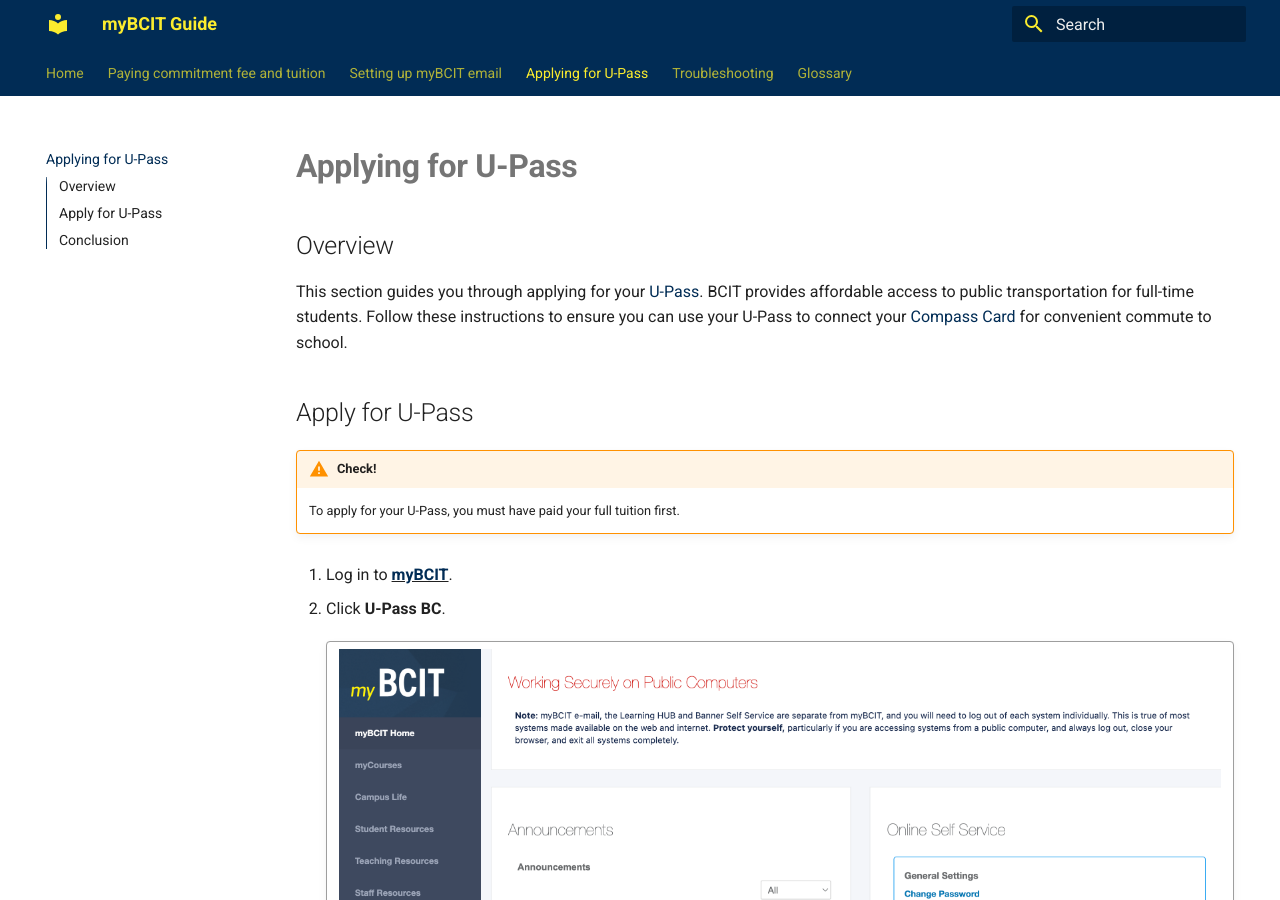
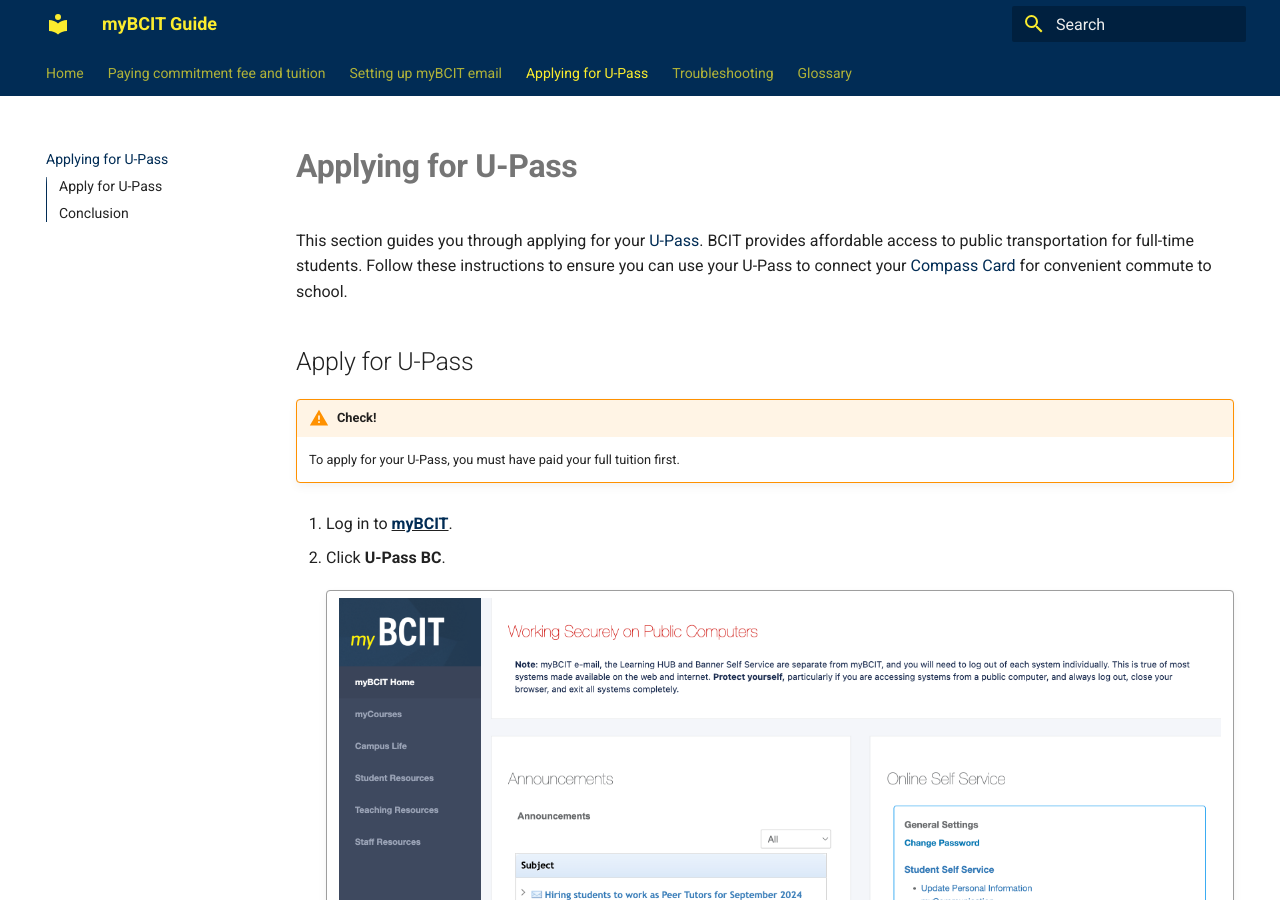
Before and after one commit to TatsunoriMarumo/myBCIT-Guide, an MkDocs documentation site: the page built from docs/applying-for-upass.md, in a window 1280 px wide and 900 px high. Built offline with MkDocs 1.6.1 and Material for MkDocs 9.7.7, drawn with Linux system fonts in a browser that asks for light colours; nearby versions of some CDN libraries; emoji names are drawn with the system emoji font; comment, search, counter and statistics services are not loaded.

Commit message:
Remove Overview subheading

```diff
--- a/docs/applying-for-upass.md
+++ b/docs/applying-for-upass.md
@@ -1,6 +1,5 @@
 # **Applying for U-Pass**
 
-## Overview
 This section guides you through applying for your [U-Pass](glossary.md\#u-pass). BCIT provides affordable access to public transportation for full-time students. Follow these instructions to ensure you can use your U-Pass to connect your [Compass Card](glossary.md/#compass-card) for convenient commute to school.
 
 ## Apply for U-Pass
--- a/docs/paying-tuition.md
+++ b/docs/paying-tuition.md
@@ -1,6 +1,4 @@
 # **Paying commitment fee and tuition**
-
-## Overview
 In this section, we will guide you through the process of paying your [commitment fee](glossary.md\#commitment-fee) and [tuition](glossary.md\#tuition) using Online Banking ([Bill Payment](glossary.md\#bill-payment)). This step is crucial for securing your place in the full-time program. To ensure a successful payment, you should
 
 - check your current balance
--- a/docs/setting-up-email.md
+++ b/docs/setting-up-email.md
@@ -1,6 +1,4 @@
 # **Setting up myBCIT email**
-
-## Overview
 
 This section provides step-by-step instruction on how to configure your myBCIT email settings. myBCIT email is is primarily used for
 
```
